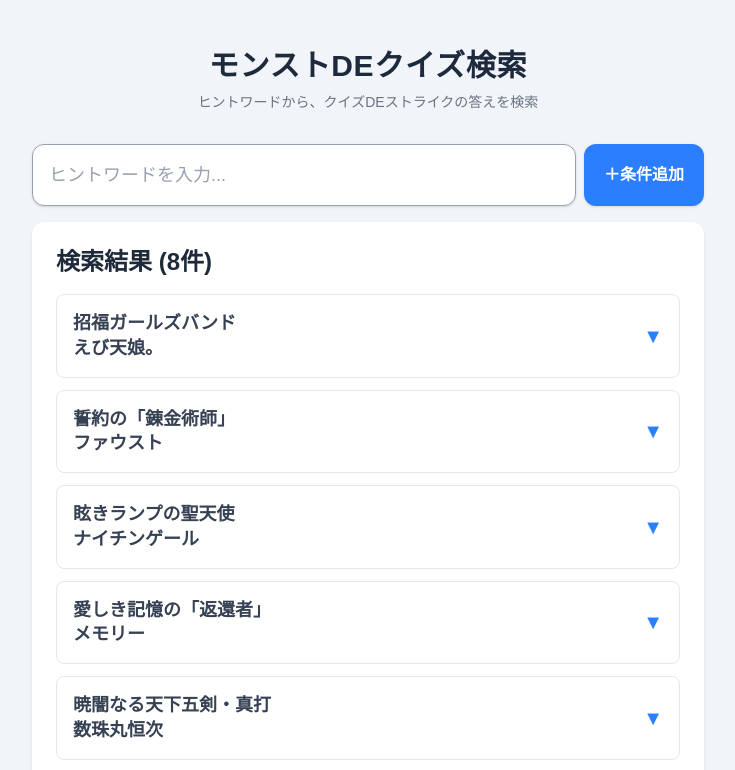
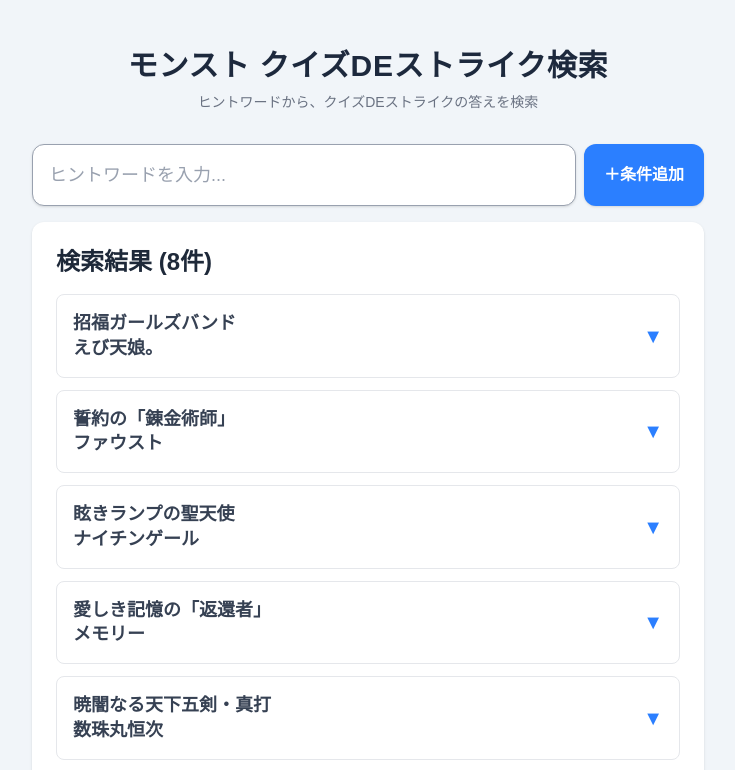
Before and after one commit to ToTo532/monst-quiz-search, a Next.js app: page / in a window 1280 px wide. Shown: the top 770 px of the page, without its empty margins (272-1007 px from the left). Built offline with nearby package versions, Linux system fonts and the light colour scheme.

Commit message:
update data

```diff
--- a/app/page.tsx
+++ b/app/page.tsx
@@ -58,7 +58,7 @@
       <div className="mx-auto max-w-2xl">
 
         <h1 className="mb-2 text-center text-3xl font-extrabold text-slate-800 tracking-wide">
-          モンストDEクイズ検索
+          モンスト クイズDEストライク検索
         </h1>
         <p className="mb-8 text-center text-sm text-gray-500">
           ヒントワードから、クイズDEストライクの答えを検索
```
